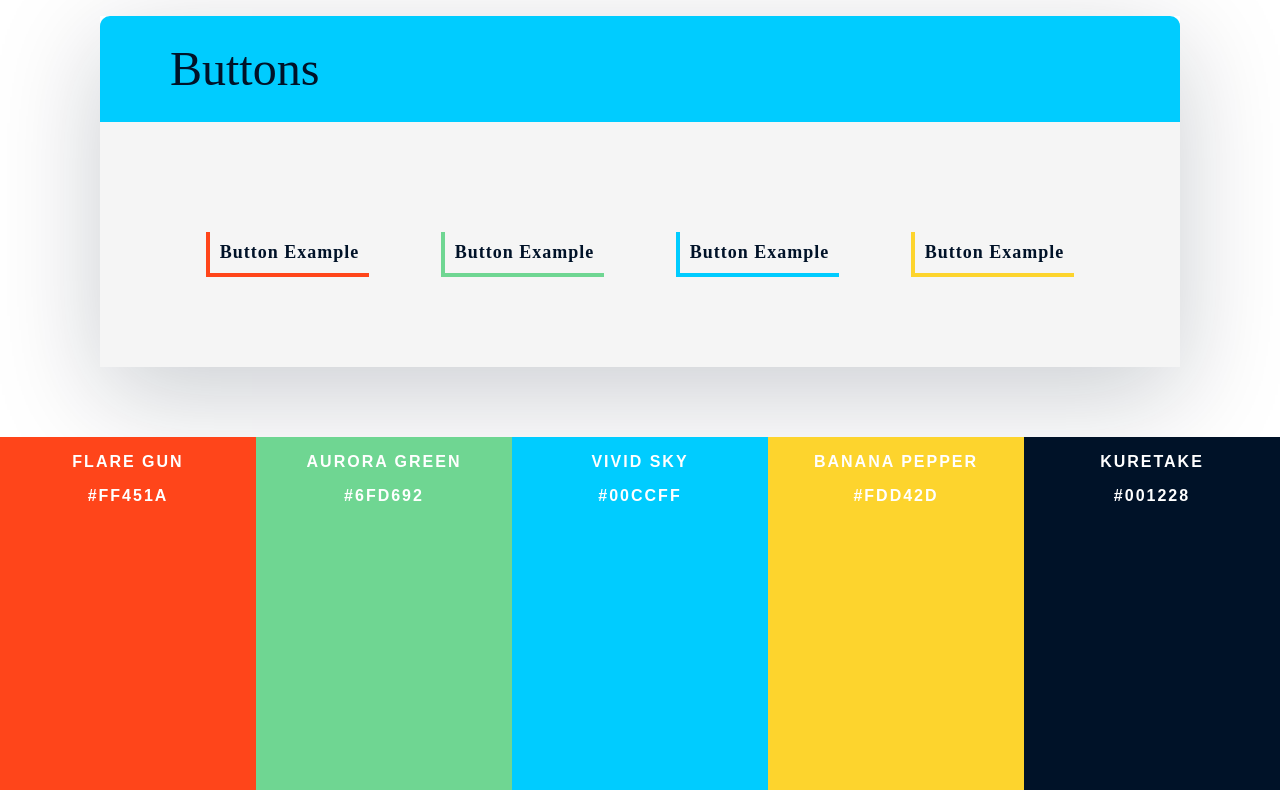
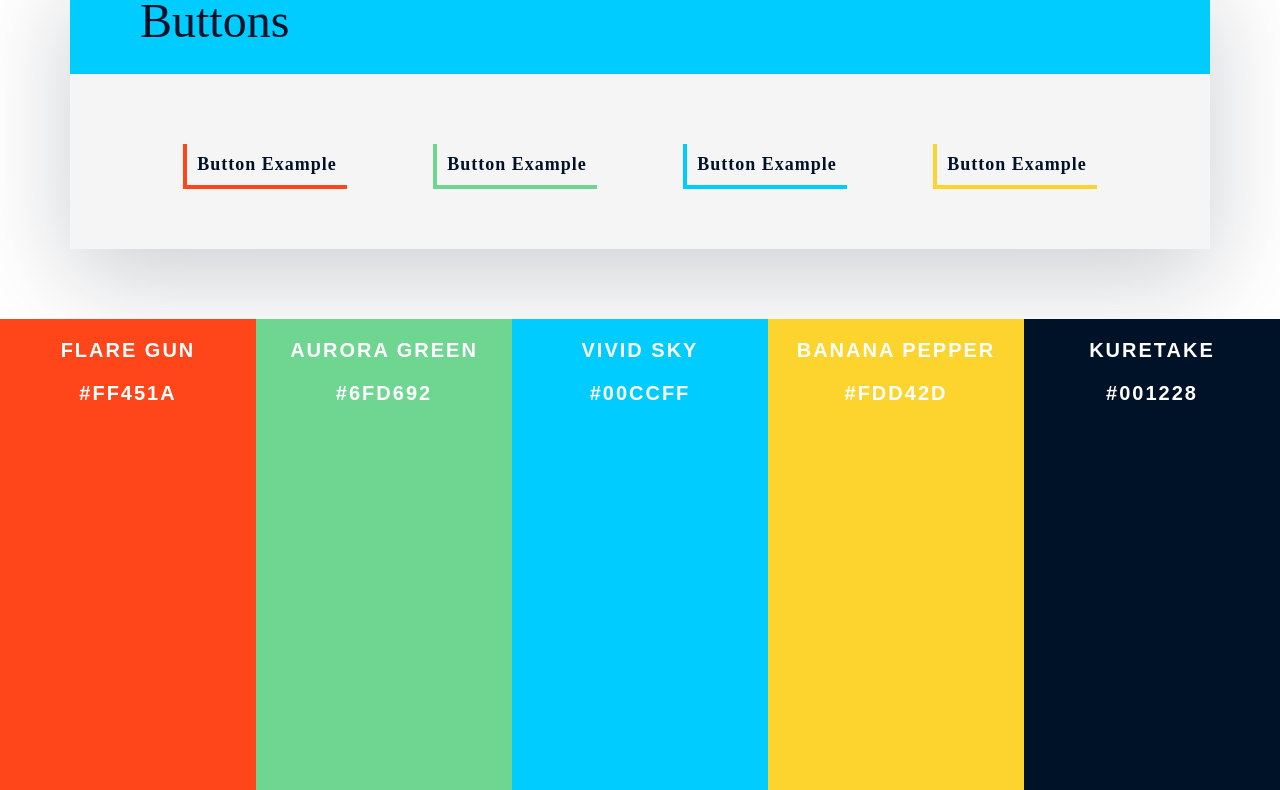
Before and after one commit to mrelvislopez/style-guide, a plain HTML site: page index.html in a window 1280 px wide. Shown: the part 2010-2800 px from the top of the page. Drawn offline with Linux system fonts and the light colour scheme; a web font is replaced by a local one.

Commit message:
Update styles.css

```diff
--- a/Resources/styles.css
+++ b/Resources/styles.css
@@ -23,7 +23,7 @@ h3{
     font-family: trade-gothic-next, sans-serif;
     font-weight: 700;
     text-transform: uppercase;
-    font-size: 16px;
+    font-size: 20px;
     letter-spacing: 2px;
 }
 p{
@@ -101,7 +101,7 @@ header{
 }
 /* Typography */
 .panel{
-    margin: 70px 100px;
+    margin: 70px;
     background: white;
     box-shadow: #00122850 0px 5px 15px 0px;
     box-shadow: #00122835 0px 28px 100px 0px;
@@ -116,7 +116,7 @@ header{
     line-height: 16px;
 }
 .panelbody{
-    padding: 70px 70px 90px 70px;
+    padding: 30px 70px 60px 70px;
     margin-top: 0;
     background-color: whitesmoke;
     color: #001228;
```
